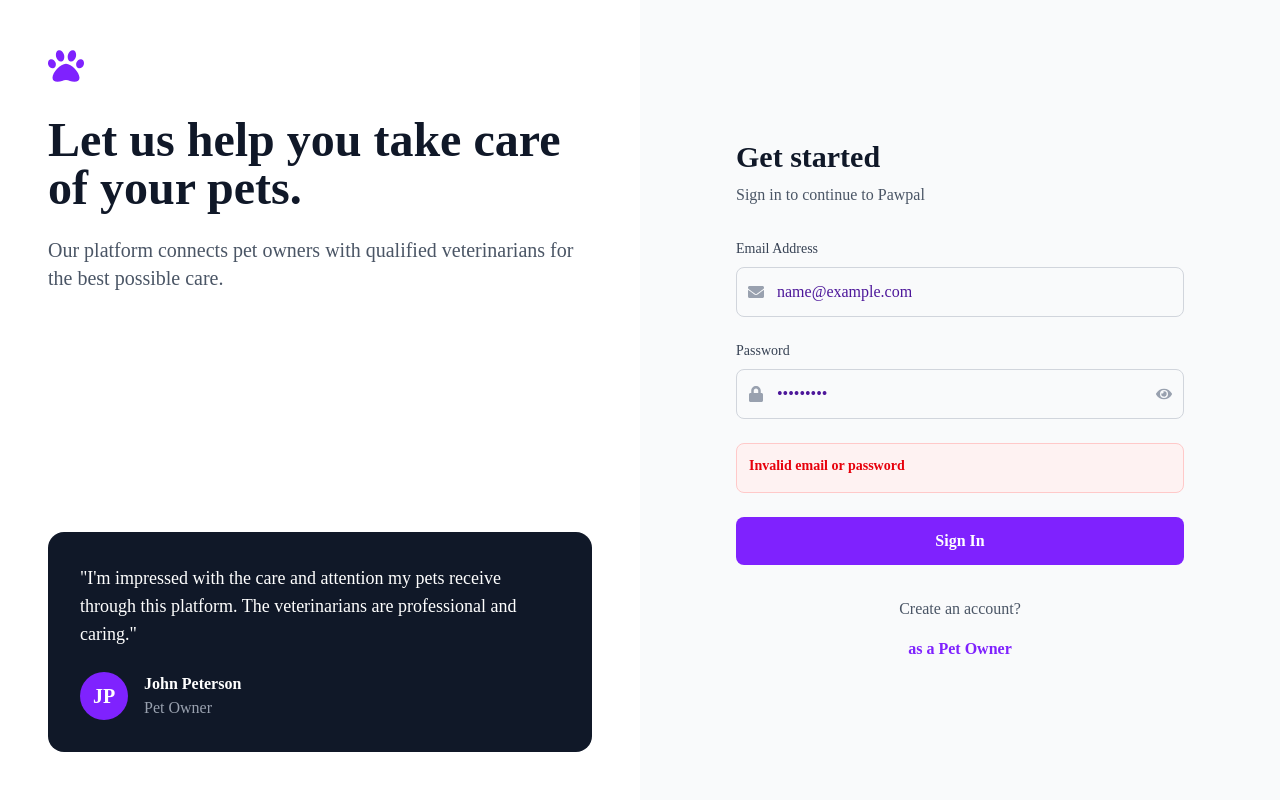
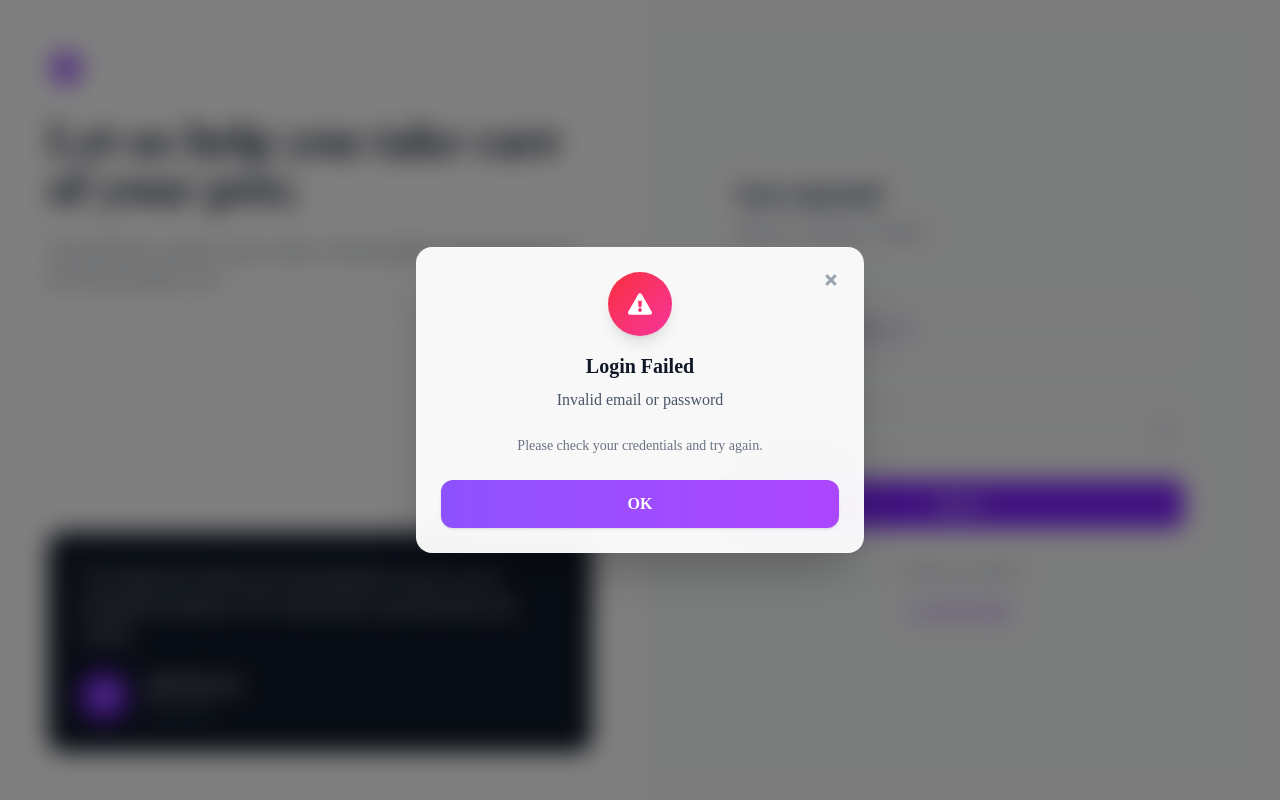
Before and after one commit to kurtRuzzelSapo/Pawpal, a React (Vite) app: page /login in a window 1280 px wide. Both pictures are taken after typing "name@example.com", "Sample123" into the empty fields and a click on the button "Sign In". Built offline with nearby package versions, Linux system fonts and the light colour scheme; no server answers; a web font is replaced by a local one.

Commit message:
sign in modal
sign in modal

```diff
--- a/dev-dist/sw.js
+++ b/dev-dist/sw.js
@@ -82,7 +82,7 @@ define(['./workbox-137dedbd'], (function (workbox) { 'use strict';
     "revision": "3ca0b8505b4bec776b69afdba2768812"
   }, {
     "url": "index.html",
-    "revision": "0.n4a2emqj2q"
+    "revision": "0.tbum8sltc4"
   }], {});
   workbox.cleanupOutdatedCaches();
   workbox.registerRoute(new workbox.NavigationRoute(workbox.createHandlerBoundToURL("index.html"), {
--- /dev/null
+++ b/src/components/LoginErrorModal.tsx
@@ -0,0 +1,75 @@
+import { FaTimes, FaExclamationTriangle } from "react-icons/fa";
+
+interface LoginErrorModalProps {
+  isOpen: boolean;
+  onClose: () => void;
+  errorMessage?: string;
+  declinedReason?: string | null;
+}
+
+export const LoginErrorModal = ({
+  isOpen,
+  onClose,
+  errorMessage,
+  declinedReason,
+}: LoginErrorModalProps) => {
+  if (!isOpen) return null;
+
+  return (
+    <div className="fixed inset-0 z-[100] flex items-center justify-center p-4 min-h-screen">
+      {/* Backdrop */}
+      <div
+        className="absolute inset-0 bg-black/50 backdrop-blur-md"
+        onClick={onClose}
+      />
+
+      {/* Modal */}
+      <div className="relative bg-white/95 backdrop-blur-2xl rounded-2xl shadow-2xl border border-white/20 p-6 max-w-md w-full mx-auto my-auto transform transition-all duration-300 scale-100">
+        {/* Close button */}
+        <button
+          onClick={onClose}
+          className="absolute top-4 right-4 p-2 text-gray-400 hover:text-gray-600 transition-colors rounded-full hover:bg-gray-100"
+          aria-label="Close modal"
+        >
+          <FaTimes className="w-4 h-4" />
+        </button>
+
+        {/* Icon */}
+        <div className="flex justify-center mb-4">
+          <div className="w-16 h-16 bg-gradient-to-br from-red-500 to-pink-500 rounded-full flex items-center justify-center shadow-lg">
+            <FaExclamationTriangle className="text-white text-2xl" />
+          </div>
+        </div>
+
+        {/* Content */}
+        <div className="text-center">
+          <h3 className="text-xl font-bold text-gray-900 mb-2 font-['Inter']">
+            Login Failed
+          </h3>
+          <p className="text-gray-600 mb-6 font-['Inter']">
+            {errorMessage || "Invalid email or password"}
+          </p>
+          {declinedReason && (
+            <div className="mt-4 pt-4 border-t border-gray-200">
+              <p className="text-sm font-medium text-gray-700 mb-1">Reason:</p>
+              <p className="text-sm text-gray-600">{declinedReason}</p>
+            </div>
+          )}
+          <p className="text-sm text-gray-500 mb-6">
+            Please check your credentials and try again.
+          </p>
+        </div>
+
+        {/* Actions */}
+        <div className="flex gap-3">
+          <button
+            onClick={onClose}
+            className="flex-1 px-4 py-3 bg-gradient-to-r from-violet-500 to-purple-500 hover:from-violet-600 hover:to-purple-600 text-white rounded-xl font-semibold transition-all duration-200 shadow-sm hover:shadow-md font-['Inter']"
+          >
+            OK
+          </button>
+        </div>
+      </div>
+    </div>
+  );
+};
--- a/src/pages/AdoptionManagement.tsx
+++ b/src/pages/AdoptionManagement.tsx
@@ -335,6 +335,13 @@ export default function AdoptionManagement() {
       adopted_at: '2025-12-01T00:00:00.000Z',
       adopter_name: 'Knowell Lucky Versoza',
     },
+    {
+      post_id: 2,
+      post_name: 'Chelsea',
+      breed: 'Persian (Cat)',
+      adopted_at: '2025-12-02T00:00:00.000Z',
+      adopter_name: 'Joey De Guzman',
+    },
   ];
   // --- FAKE DATA END ---
 
--- a/src/pages/LoginPage.tsx
+++ b/src/pages/LoginPage.tsx
@@ -2,6 +2,7 @@ import { useState, useEffect } from "react";
 import { useNavigate, Link } from "react-router-dom";
 import { FaPaw, FaLock, FaEnvelope, FaEye, FaEyeSlash } from "react-icons/fa";
 import { useAuth } from "../context/AuthContext";
+import { LoginErrorModal } from "../components/LoginErrorModal";
 
 const LoginPage = () => {
   const navigate = useNavigate();
@@ -12,6 +13,7 @@ const LoginPage = () => {
   const [declinedReason, setDeclinedReason] = useState<string | null>(null);
   const [loading, setLoading] = useState(false);
   const [showPassword, setShowPassword] = useState(false);
+  const [showErrorModal, setShowErrorModal] = useState(false);
 
   const handleLogin = async (e: React.FormEvent) => {
     e.preventDefault();
@@ -24,6 +26,7 @@ const LoginPage = () => {
     if (!success) {
       setError(error || "Failed to sign in");
       setDeclinedReason(declinedReason || null);
+      setShowErrorModal(true);
       setLoading(false);
       return;
     }
@@ -141,17 +144,6 @@ const LoginPage = () => {
               </div>
             </div>
 
-            {error && (
-              <div className="text-red-600 text-sm p-3 bg-red-50 rounded-lg border border-red-200">
-                <div className="font-semibold mb-1">{error}</div>
-                {declinedReason && (
-                  <div className="mt-2 pt-2 border-t border-red-200">
-                    <div className="font-medium text-red-700 mb-1">Reason:</div>
-                    <div className="text-red-600">{declinedReason}</div>
-                  </div>
-                )}
-              </div>
-            )}
 
             <button
               type="submit"
@@ -200,6 +192,18 @@ const LoginPage = () => {
           </div>
         </div>
       </div>
+
+      {/* Login Error Modal */}
+      <LoginErrorModal
+        isOpen={showErrorModal}
+        onClose={() => {
+          setShowErrorModal(false);
+          setError("");
+          setDeclinedReason(null);
+        }}
+        errorMessage={error}
+        declinedReason={declinedReason}
+      />
     </div>
   );
 };
```
Also changed, not shown: 2 other files (tests, documents, lock files or other folders).
